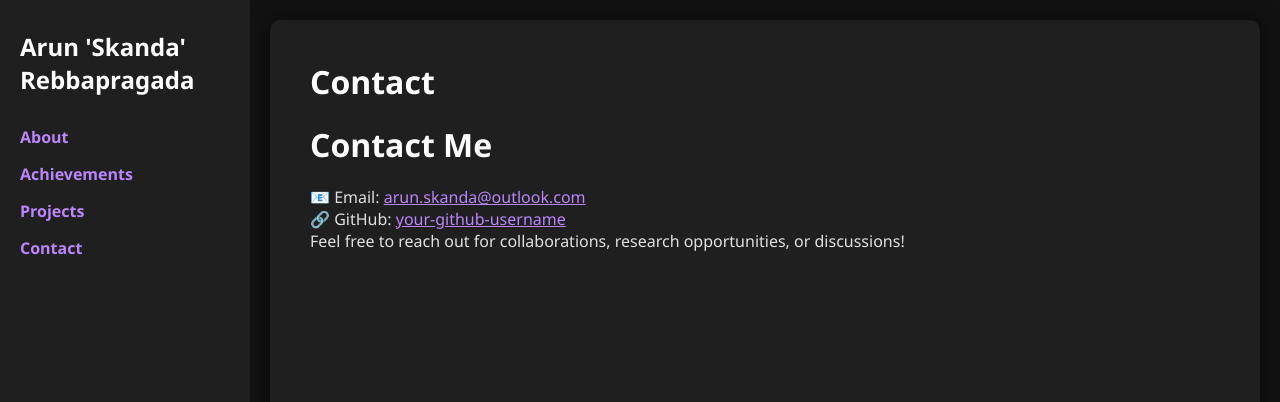
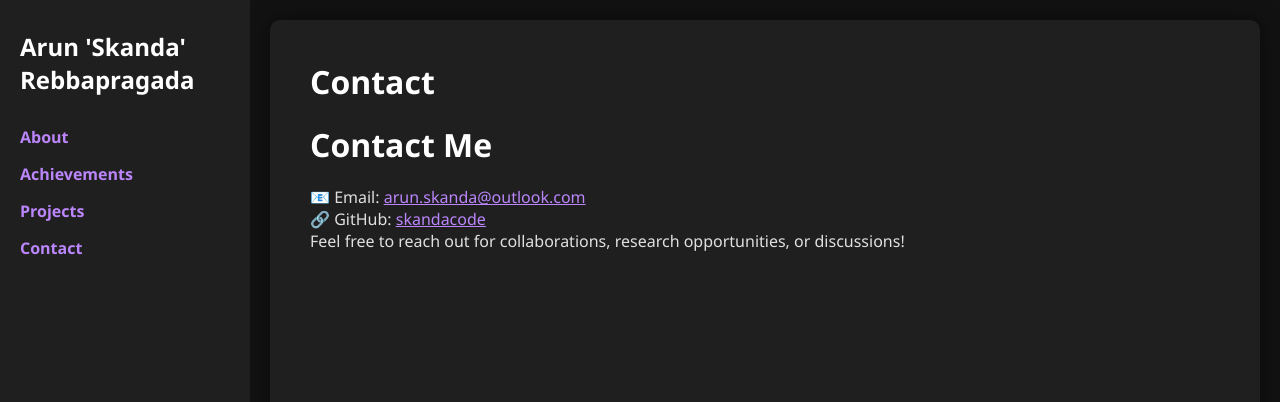
Before and after one commit to skandacode/skandacode.github.io, a Jekyll site: the page built from contact.md, in a window 1280 px wide. Shown: the top 402 px of the page. Built offline with Jekyll 4.4.1, drawn with Linux system fonts in a browser that asks for light colours.

Commit message:
Update contact.md

```diff
--- a/contact.md
+++ b/contact.md
@@ -6,7 +6,7 @@ title: Contact
 # Contact Me
 
 📧 Email: [arun.skanda@outlook.com](mailto:arun.skanda@outlook.com)
-🔗 GitHub: [your-github-username](https://github.com/your-github-username)
+🔗 GitHub: [skandacode](https://github.com/skandacode)
 
 
 Feel free to reach out for collaborations, research opportunities, or discussions!
```
